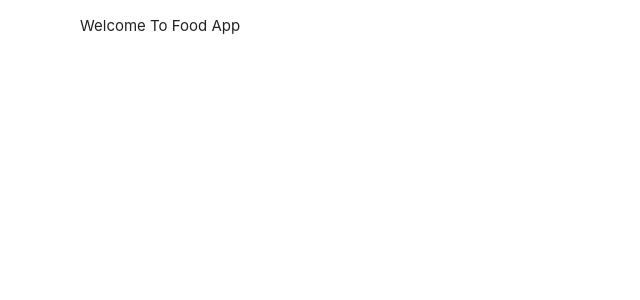
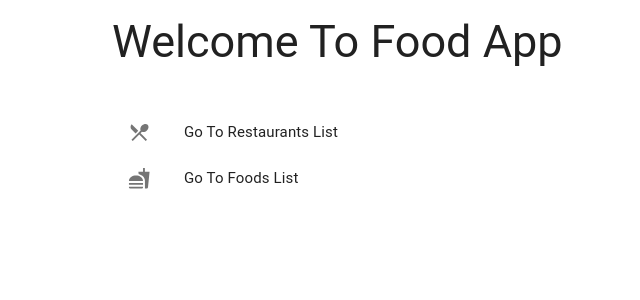
Before and after one commit to iqbalyudiar/react-typescript-food-app, a React app: page / in a window 1280 px wide. Shown: the top 300 px of the page, without its empty margins (112-752 px from the left). Built offline with nearby package versions, Linux system fonts and the light colour scheme.

Commit message:
feat: add list item on home page

```diff
--- a/src/pages/Home.tsx
+++ b/src/pages/Home.tsx
@@ -1,12 +1,46 @@
-import React, { Fragment } from 'react';
+import React from 'react';
 import { useTranslation } from 'react-i18next';
+import {
+  Typography,
+  Box,
+  List,
+  ListItem,
+  ListItemText,
+  ListItemIcon,
+} from '@mui/material';
+import { LocalDining, Fastfood } from '@mui/icons-material';
 
 const Home: React.FC = () => {
   const { t } = useTranslation();
+
+  const items = [
+    {
+      id: 1,
+      text: t('home.item.restaurant'),
+      icon: <LocalDining />,
+    },
+    {
+      id: 2,
+      text: t('home.item.food'),
+      icon: <Fastfood />,
+    },
+  ];
   return (
-    <Fragment>
-      <p>{t('home.title')}</p>
-    </Fragment>
+    <Box sx={{ paddingX: 4, paddingY: 2 }}>
+      <Typography variant="h3" sx={{ marginBottom: 4 }}>
+        {t('home.title')}
+      </Typography>
+      <List>
+        {items.map((item) => {
+          return (
+            <ListItem key={item.id}>
+              <ListItemIcon>{item.icon}</ListItemIcon>
+              <ListItemText primary={item.text} />
+            </ListItem>
+          );
+        })}
+      </List>
+    </Box>
   );
 };
 
```
